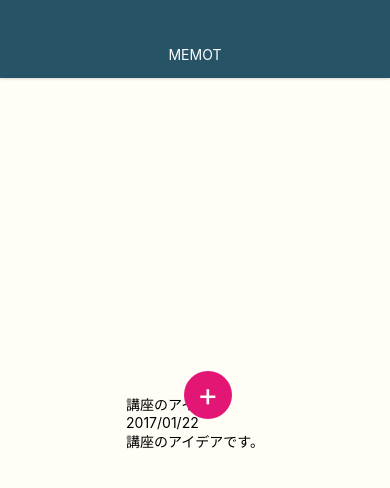
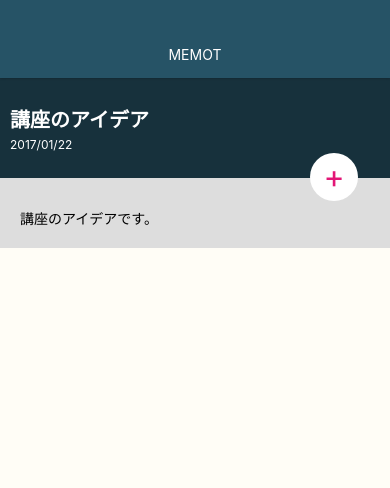
Before and after one commit to toshiakitakase/book-app, a React Native app: screen / in a window 390 px wide. Shown: the top 488 px of the page. Built offline with nearby package versions, Linux system fonts and the light colour scheme.

Commit message:
edit MemoDetailScreen

```diff
--- a/src/elements/CircleButton.js
+++ b/src/elements/CircleButton.js
@@ -3,13 +3,23 @@ import { StyleSheet, View, Text } from 'react-native';
 
 class CircleButton extends React.Component {
     render(){
+        const { style, color } = this.props;
+
+        let bgColor = '#e31676';
+        let textColor = '#fff';
+
+        if(color === 'white') {
+            bgColor = '#fff';
+            textColor = '#e31676';
+        }
+
         return(
-            <View style={styles.circleButton}>
-                <Text style={styles.circleButtonTitle}>
+            <View style={[styles.circleButton, style, { backgroundColor: bgColor }]}>
+                <Text style={[styles.circleButtonTitle, { color: textColor }]}>
                     {this.props.children}
                 </Text>
             </View>
-        );
+        )
     }
 }
 
@@ -20,7 +30,6 @@ const styles = StyleSheet.create({
         right: 32,
         width: 48,
         height: 48,
-        backgroundColor: '#e31676',
         borderRadius: 50,
         justifyContent: 'center',
         alignItems: 'center'
@@ -28,7 +37,6 @@ const styles = StyleSheet.create({
       circleButtonTitle: {
         fontSize: 32,
         lineHeight: 32,
-        color: "#fff"
       }
 });
 
--- a/src/screens/MemoDetailScreen.js
+++ b/src/screens/MemoDetailScreen.js
@@ -6,26 +6,58 @@ import CircleButton from '../elements/CircleButton';
 class MemoDetailScreen extends React.Component {
     render(){
         return(
-            <View>
+            <View style={styles.container}>
                 <View>
                     <View style={styles.memoHeader}>
-                        <Text style={styles.memoHeaderTitile}>講座のアイデア</Text>
-                        <Text style={styles.memoHeaderDate}>2017/01/22</Text>
+                        <View>
+                            <Text style={styles.memoHeaderTitile}>講座のアイデア</Text>
+                            <Text style={styles.memoHeaderDate}>2017/01/22</Text>
+                        </View>
                     </View>
                 </View>
+
                 <View style={styles.memoContent}>
                     <Text>講座のアイデアです。</Text>
                 </View>
-                <CircleButton>+</CircleButton>
+
+                <CircleButton color='white' style={styles.editButton}>+</CircleButton>
             </View>
         );
     }
 }
 
 const styles = StyleSheet.create({
+    container: {
+        flex: 1,
+        width: '100%',
+        marginTop: 78,
+    },
     memoHeader: {
-
+        height: 100,
+        backgroundColor: '#17313c',
+        justifyContent: 'center',
+        padding: 10,
     },
+    memoHeaderTitile: {
+        fontSize: 20,
+        fontWeight: 'bold',
+        color: '#fff',
+        marginBottom: 4,
+    },
+    memoHeaderDate: {
+        fontSize: 12,
+        color: '#fff'
+    },
+    memoContent: {
+        paddingTop: 30,
+        paddingLeft: 20,
+        paddingRight: 20,
+        paddingBottom: 20,
+        backgroundColor: '#ddd',
+    },
+    editButton: {
+        top: 75,
+    }
 })
 
 export default MemoDetailScreen;
```
